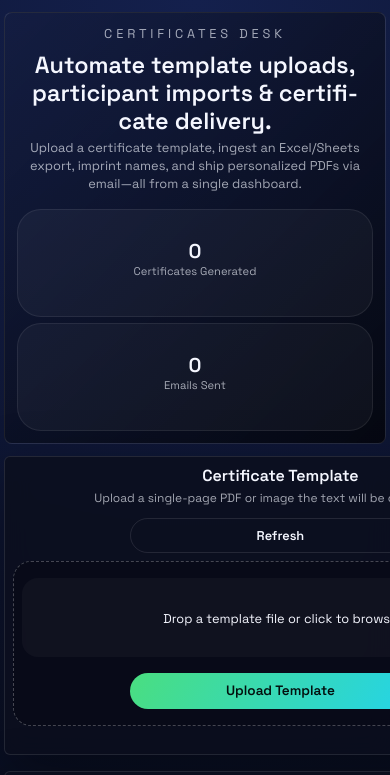
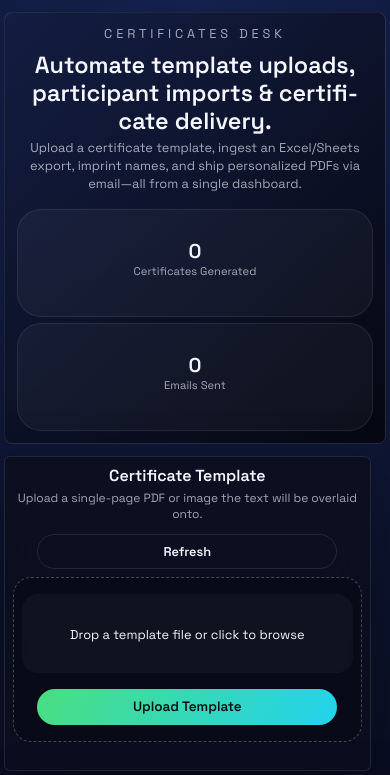
Before and after one commit to Devangi-04/Certificate_Desk, a website: page autocertificate/public/index.html in a window 390 px wide. Shown: the top 775 px of the page. Drawn offline with Linux system fonts and the light colour scheme.

Commit message:
Changes ALIGNMENT MOBILE UI

```diff
--- a/autocertificate/public/index.html
+++ b/autocertificate/public/index.html
@@ -36,7 +36,7 @@
       </header>
 
       <main>
-        <section class="panel">
+        <section class="panel template-panel">
           <header>
             <div>
               <h2>Certificate Template</h2>
--- a/autocertificate/public/styles.css
+++ b/autocertificate/public/styles.css
@@ -106,6 +106,11 @@ body {
     width: 100%;
   }
 
+  .template-panel {
+    max-width: 92vw;
+    margin: 0 auto;
+  }
+
   .panel header {
     flex-direction: column;
     align-items: flex-start;
@@ -211,6 +216,11 @@ body {
 
   .panel {
     padding: 1rem;
+  }
+
+  .template-panel {
+    max-width: 94vw;
+    margin: 0 auto;
   }
 
   .panel-actions {
@@ -644,6 +654,7 @@ input:checked + .slider:before {
   border-radius: 3px;
   outline: none;
   -webkit-appearance: none;
+  appearance: none;
 }
 
 .size-slider::-webkit-slider-thumb {
```
